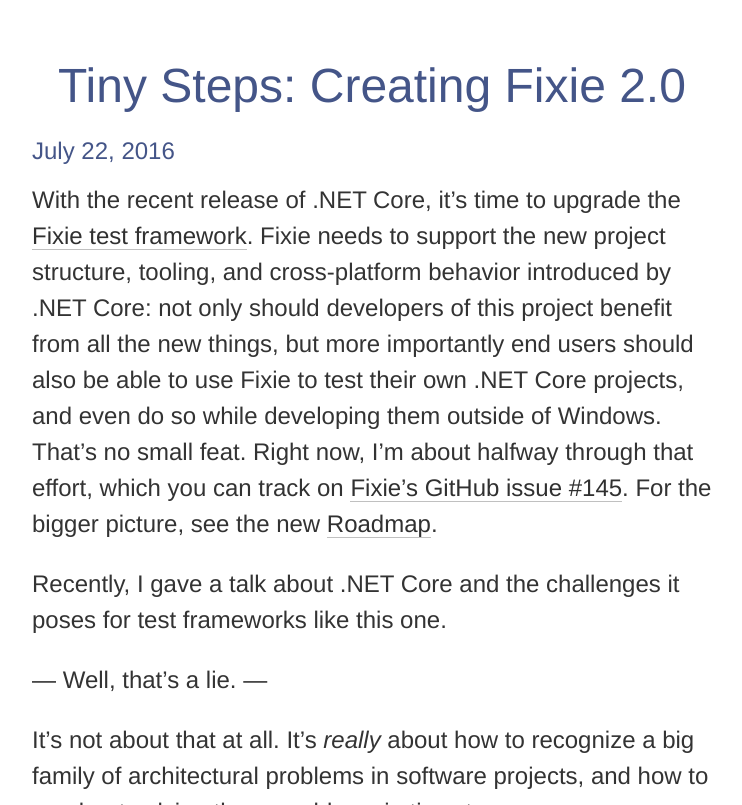
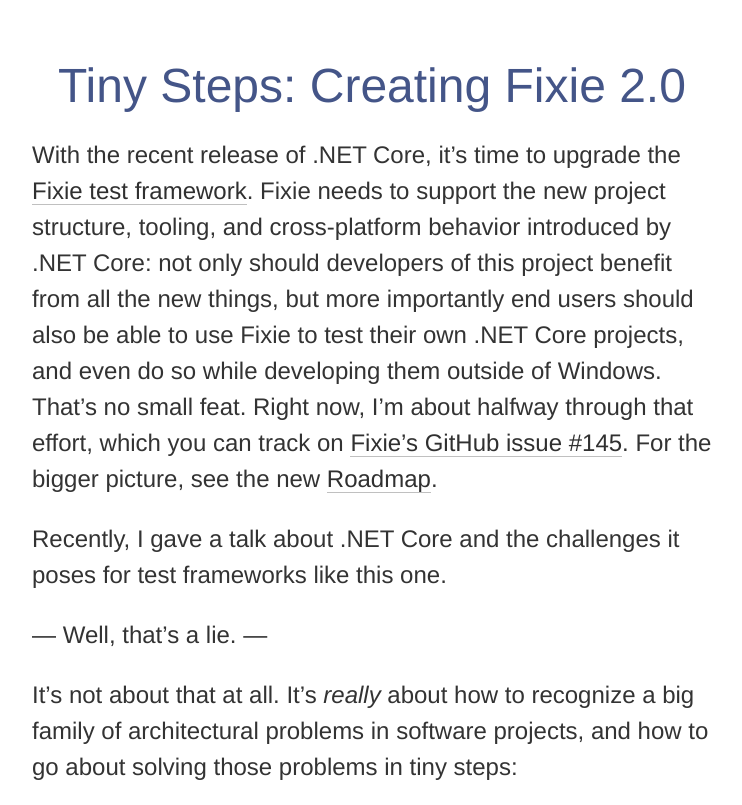
Before and after one commit to plioi/plioi.github.io, a Jekyll site: the page built from index.html, in a window 1280 px wide, cut to the strip 0-805 px from the top of the page. Shown: the whole strip, without its empty margins (268-1010 px from the left). Built offline with Jekyll 4.4.1, drawn with Linux system fonts in a browser that asks for light colours.

Commit message:
Drop date from front page content.

```diff
--- a/index.html
+++ b/index.html
@@ -4,7 +4,6 @@
 ---
 {% for post in site.posts limit:1 %}
   <h1><a href="{{ post.url }}">{{ post.title }}</a></h1>
-  <h4>{{ post.date | date: "%B %d, %Y" }}</h4>
   <div class="post">
   {{ post.content }}
   </div>
```
